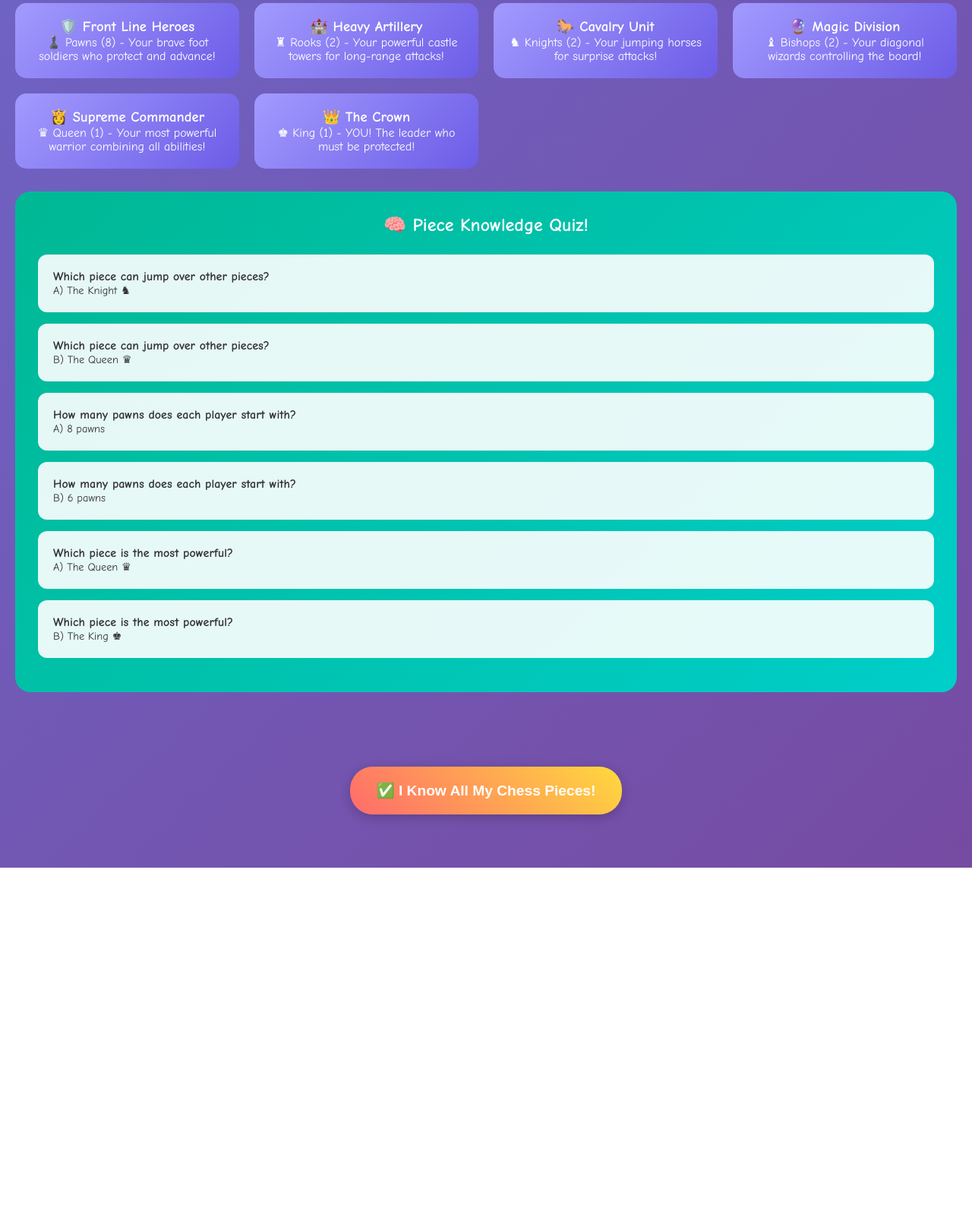
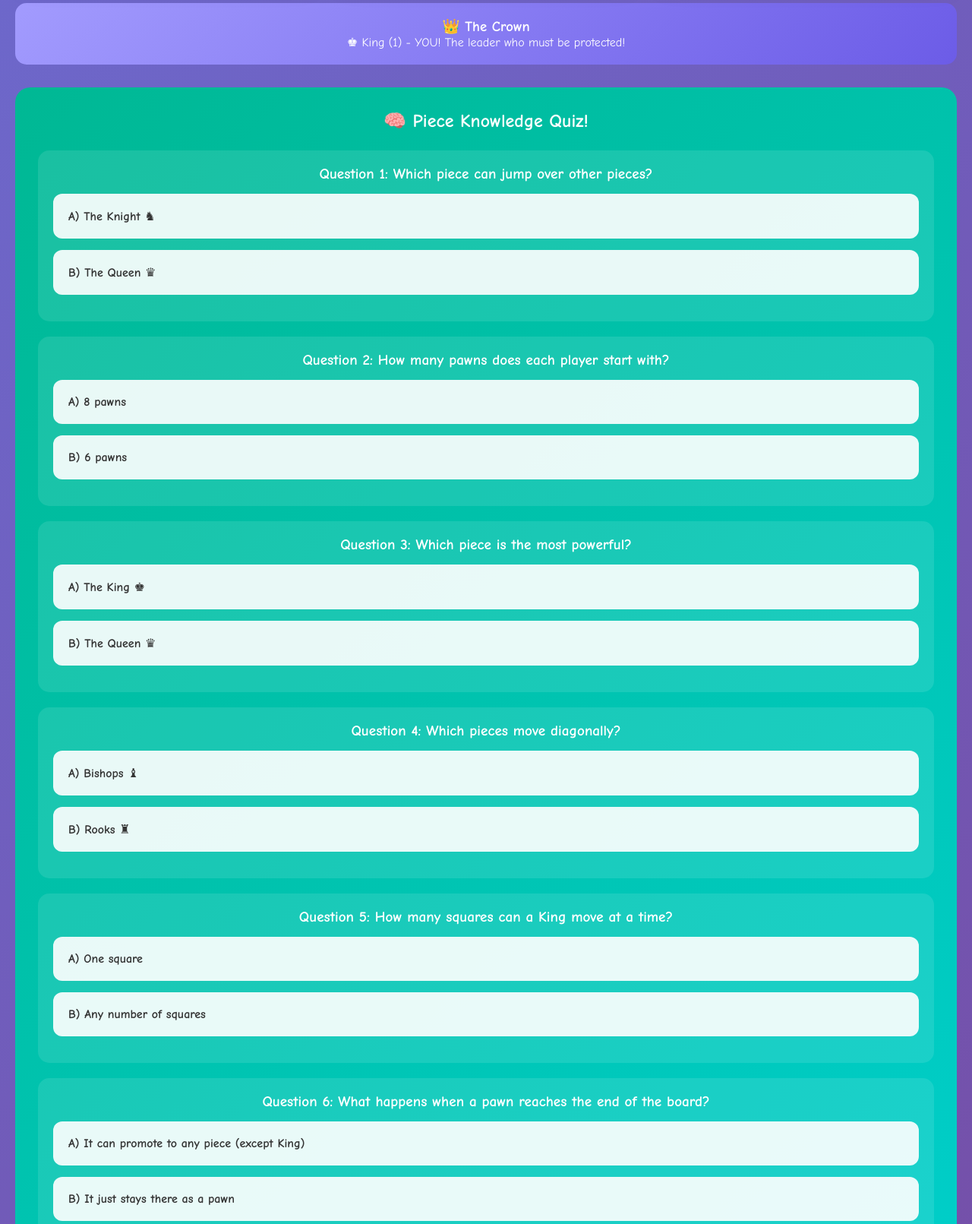
Before and after one commit to luigipascal/gaming, a plain HTML site: page pieces.html in a window 1280 px wide. Shown: the part 2854-4465 px from the top of the page at 76% size. Before the commit the page ends 3996 px from the top, so only its background shows below. Drawn offline with Linux system fonts and the light colour scheme.

```diff
--- a/pieces.html
+++ b/pieces.html
@@ -761,31 +761,6 @@
 
         <div class="battle-comparison">
             <div class="comparison-card">
-                <h3>🛡️ Front Line Heroes</h3>
-                <p>♟️ Pawns (8) - Your brave foot soldiers who protect and advance!</p>
-            </div>
-
-            <div class="comparison-card">
-                <h3>🏰 Heavy Artillery</h3>
-                <p>♜ Rooks (2) - Your powerful castle towers for long-range attacks!</p>
-            </div>
-
-            <div class="comparison-card">
-                <h3>🐎 Cavalry Unit</h3>
-                <p>♞ Knights (2) - Your jumping horses for surprise attacks!</p>
-            </div>
-
-            <div class="comparison-card">
-                <h3>🔮 Magic Division</h3>
-                <p>♝ Bishops (2) - Your diagonal wizards controlling the board!</p>
-            </div>
-
-            <div class="comparison-card">
-                <h3>👸 Supreme Commander</h3>
-                <p>♛ Queen (1) - Your most powerful warrior combining all abilities!</p>
-            </div>
-
-            <div class="comparison-card">
                 <h3>👑 The Crown</h3>
                 <p>♚ King (1) - YOU! The leader who must be protected!</p>
             </div>
@@ -794,34 +769,88 @@
         <div class="quiz-section">
             <h2 style="text-align: center; margin-bottom: 25px;">🧠 Piece Knowledge Quiz!</h2>
 
-            <div class="quiz-question" onclick="checkPieceQuiz(this, true)">
-                <strong>Which piece can jump over other pieces?</strong><br>
-                <span style="font-size: 0.9em;">A) The Knight ♞</span>
+            <div style="background: rgba(255, 255, 255, 0.1); padding: 20px; border-radius: 15px; margin-bottom: 20px;">
+                <div style="font-size: 1.2em; font-weight: bold; margin-bottom: 15px; text-align: center;">
+                    Question 1: Which piece can jump over other pieces?
+                </div>
+
+                <div class="quiz-question" onclick="checkPieceQuiz(this, true, 1)">
+                    <strong>A) The Knight ♞</strong>
+                </div>
+
+                <div class="quiz-question" onclick="checkPieceQuiz(this, false, 1)">
+                    <strong>B) The Queen ♛</strong>
+                </div>
             </div>
 
-            <div class="quiz-question" onclick="checkPieceQuiz(this, false)">
-                <strong>Which piece can jump over other pieces?</strong><br>
-                <span style="font-size: 0.9em;">B) The Queen ♛</span>
+            <div style="background: rgba(255, 255, 255, 0.1); padding: 20px; border-radius: 15px; margin-bottom: 20px;">
+                <div style="font-size: 1.2em; font-weight: bold; margin-bottom: 15px; text-align: center;">
+                    Question 2: How many pawns does each player start with?
+                </div>
+
+                <div class="quiz-question" onclick="checkPieceQuiz(this, true, 2)">
+                    <strong>A) 8 pawns</strong>
+                </div>
+
+                <div class="quiz-question" onclick="checkPieceQuiz(this, false, 2)">
+                    <strong>B) 6 pawns</strong>
+                </div>
             </div>
 
-            <div class="quiz-question" onclick="checkPieceQuiz(this, true)">
-                <strong>How many pawns does each player start with?</strong><br>
-                <span style="font-size: 0.9em;">A) 8 pawns</span>
+            <div style="background: rgba(255, 255, 255, 0.1); padding: 20px; border-radius: 15px; margin-bottom: 20px;">
+                <div style="font-size: 1.2em; font-weight: bold; margin-bottom: 15px; text-align: center;">
+                    Question 3: Which piece is the most powerful?
+                </div>
+
+                <div class="quiz-question" onclick="checkPieceQuiz(this, false, 3)">
+                    <strong>A) The King ♚</strong>
+                </div>
+
+                <div class="quiz-question" onclick="checkPieceQuiz(this, true, 3)">
+                    <strong>B) The Queen ♛</strong>
+                </div>
             </div>
 
-            <div class="quiz-question" onclick="checkPieceQuiz(this, false)">
-                <strong>How many pawns does each player start with?</strong><br>
-                <span style="font-size: 0.9em;">B) 6 pawns</span>
+            <div style="background: rgba(255, 255, 255, 0.1); padding: 20px; border-radius: 15px; margin-bottom: 20px;">
+                <div style="font-size: 1.2em; font-weight: bold; margin-bottom: 15px; text-align: center;">
+                    Question 4: Which pieces move diagonally?
+                </div>
+
+                <div class="quiz-question" onclick="checkPieceQuiz(this, true, 4)">
+                    <strong>A) Bishops ♝</strong>
+                </div>
+
+                <div class="quiz-question" onclick="checkPieceQuiz(this, false, 4)">
+                    <strong>B) Rooks ♜</strong>
+                </div>
             </div>
 
-            <div class="quiz-question" onclick="checkPieceQuiz(this, true)">
-                <strong>Which piece is the most powerful?</strong><br>
-                <span style="font-size: 0.9em;">A) The Queen ♛</span>
+            <div style="background: rgba(255, 255, 255, 0.1); padding: 20px; border-radius: 15px; margin-bottom: 20px;">
+                <div style="font-size: 1.2em; font-weight: bold; margin-bottom: 15px; text-align: center;">
+                    Question 5: How many squares can a King move at a time?
+                </div>
+
+                <div class="quiz-question" onclick="checkPieceQuiz(this, true, 5)">
+                    <strong>A) One square</strong>
+                </div>
+
+                <div class="quiz-question" onclick="checkPieceQuiz(this, false, 5)">
+                    <strong>B) Any number of squares</strong>
+                </div>
             </div>
 
-            <div class="quiz-question" onclick="checkPieceQuiz(this, false)">
-                <strong>Which piece is the most powerful?</strong><br>
-                <span style="font-size: 0.9em;">B) The King ♚</span>
+            <div style="background: rgba(255, 255, 255, 0.1); padding: 20px; border-radius: 15px; margin-bottom: 20px;">
+                <div style="font-size: 1.2em; font-weight: bold; margin-bottom: 15px; text-align: center;">
+                    Question 6: What happens when a pawn reaches the end of the board?
+                </div>
+
+                <div class="quiz-question" onclick="checkPieceQuiz(this, true, 6)">
+                    <strong>A) It can promote to any piece (except King)</strong>
+                </div>
+
+                <div class="quiz-question" onclick="checkPieceQuiz(this, false, 6)">
+                    <strong>B) It just stays there as a pawn</strong>
+                </div>
             </div>
         </div>
 
@@ -839,6 +868,7 @@
         let piecesLearned = new Set();
         let quizAnswered = new Set();
         let movementsDemonstrated = new Set();
+        let questionsAnswered = new Set(); // Track which questions have been answered
 
         const pieceMovements = {
             pawn: {
@@ -985,26 +1015,52 @@
             return symbols[pieceName];
         }
 
-        function checkPieceQuiz(element, isCorrect) {
-            if (element.classList.contains('correct') || element.classList.contains('incorrect')) {
-                return; // Already answered
+        function checkPieceQuiz(element, isCorrect, questionNumber) {
+            // Check if this question has already been answered
+            if (questionsAnswered.has(questionNumber)) {
+                return; // Don't allow re-answering
             }
 
+            // Mark question as answered
+            questionsAnswered.add(questionNumber);
             quizAnswered.add(element);
+
+            // Find all options for this question and disable them
+            const allOptionsInQuestion = element.parentElement.querySelectorAll('.quiz-question');
+            allOptionsInQuestion.forEach(option => {
+                option.style.pointerEvents = 'none'; // Disable clicking
+                option.style.opacity = '0.7';
+            });
 
             if (isCorrect) {
                 element.classList.add('correct');
                 element.innerHTML += '<div style="margin-top: 10px; color: #28a745; font-weight: bold;">✅ Correct! Excellent!</div>';
                 showCelebration('🎉 Right answer! You\'re becoming a chess expert!');
+
+                // Mark incorrect options
+                allOptionsInQuestion.forEach(option => {
+                    if (option !== element) {
+                        option.classList.add('incorrect');
+                        option.style.opacity = '0.5';
+                    }
+                });
             } else {
                 element.classList.add('incorrect');
                 element.innerHTML += '<div style="margin-top: 10px; color: #dc3545; font-weight: bold;">❌ Not quite! Keep learning!</div>';
+
+                // Highlight the correct answer
+                allOptionsInQuestion.forEach(option => {
+                    if (option !== element) {
+                        option.classList.add('correct');
+                        option.innerHTML += '<div style="margin-top: 10px; color: #28a745; font-weight: bold;">✅ This was the correct answer!</div>';
+                    }
+                });
             }
         }
 
         function completePieces() {
-            const totalItems = 6 + 6 + 6; // pieces learned + movements demonstrated + quiz answered
-            const completedItems = piecesLearned.size + movementsDemonstrated.size + quizAnswered.size;
+            const totalItems = 6 + 6 + 6; // pieces learned + movements demonstrated + questions answered
+            const completedItems = piecesLearned.size + movementsDemonstrated.size + questionsAnswered.size;
 
             if (completedItems >= totalItems * 0.7) { // 70% completion
                 showCelebration('🏆 Amazing! You\'ve mastered the chess pieces! Ready for the next adventure?');
@@ -1065,11 +1121,30 @@
             showCelebration('♟️ Welcome to your Royal Army! Click on pieces to learn about them!');
         });
     </script>
-<script>
-  localStorage.setItem("visited_pieces", "true"); // change the key per page
-</script>
-<script src="progress.js"></script>
-<script src="progress.min.js"></script>
+</body>
+</html>🛡️ Front Line Heroes</h3>
+                <p>♟️ Pawns (8) - Your brave foot soldiers who protect and advance!</p>
+            </div>
 
-</body>
-</html>
+            <div class="comparison-card">
+                <h3>🏰 Heavy Artillery</h3>
+                <p>♜ Rooks (2) - Your powerful castle towers for long-range attacks!</p>
+            </div>
+
+            <div class="comparison-card">
+                <h3>🐎 Cavalry Unit</h3>
+                <p>♞ Knights (2) - Your jumping horses for surprise attacks!</p>
+            </div>
+
+            <div class="comparison-card">
+                <h3>🔮 Magic Division</h3>
+                <p>♝ Bishops (2) - Your diagonal wizards controlling the board!</p>
+            </div>
+
+            <div class="comparison-card">
+                <h3>👸 Supreme Commander</h3>
+                <p>♛ Queen (1) - Your most powerful warrior combining all abilities!</p>
+            </div>
+
+            <div class="comparison-card">
+                <h3>
```
Also changed, not shown: board.html (+18 -53 lines), index.html (+1 -0 lines).
